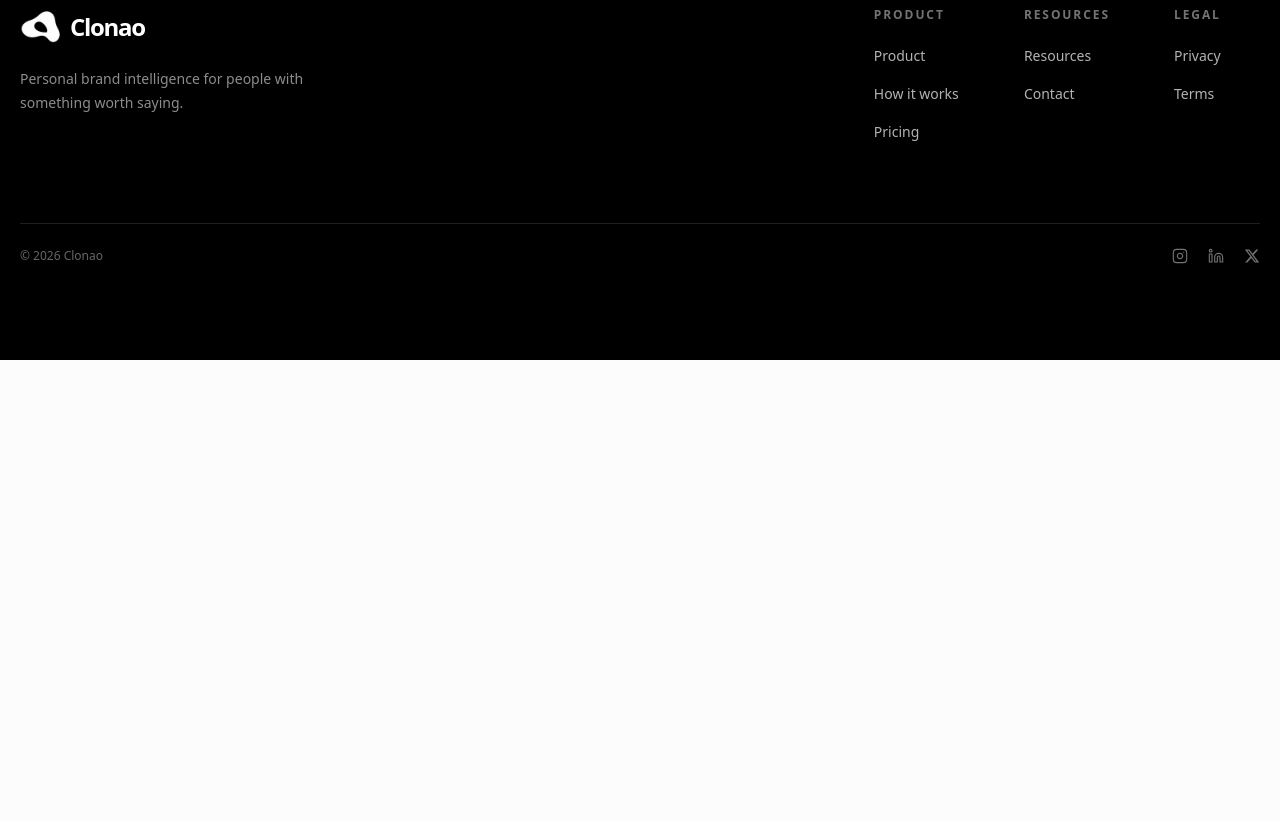
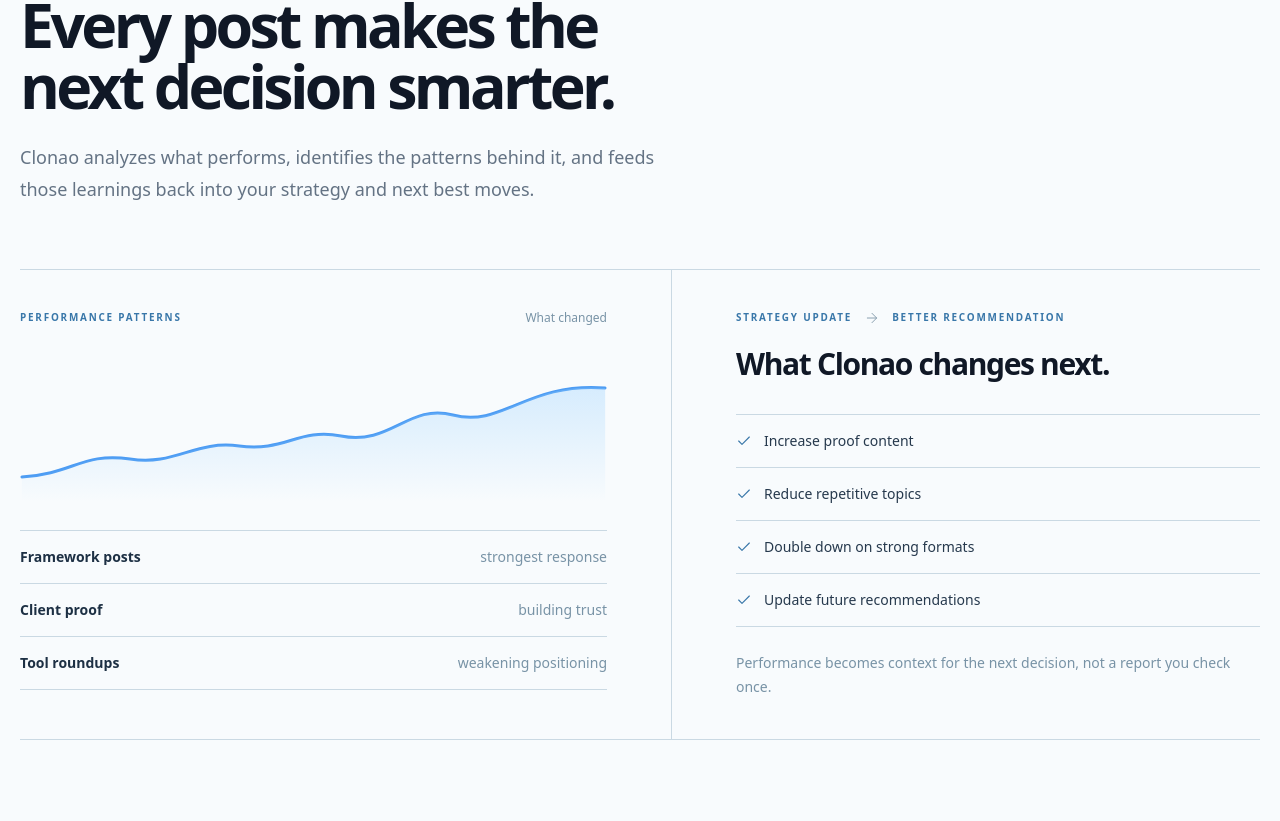
Before and after one commit to veokleo-create07/linkeldn.tool.100k, a Next.js app: page /product in a window 1280 px wide. Shown: the part 2439-3260 px from the top of the page. Before the commit the page ends 2799 px from the top, so only its background shows below. Built offline with nearby package versions, Linux system fonts and the light colour scheme.

Commit message:
feat: add editorial product learn section

```diff
--- a/src/app/(marketing)/product/page.tsx
+++ b/src/app/(marketing)/product/page.tsx
@@ -1,6 +1,7 @@
 import { ProductHero } from "@/components/marketing/product-hero";
 import { ProductCards } from "@/components/marketing/product-cards";
 import { ProductCreate } from "@/components/marketing/product-create";
+import { ProductLearn } from "@/components/marketing/product-learn";
 
 export default function ProductPage() {
   return (
@@ -8,6 +9,7 @@ export default function ProductPage() {
       <ProductHero />
       <ProductCards />
       <ProductCreate />
+      <ProductLearn />
     </>
   );
 }
--- a/src/components/marketing/product-learn.tsx
+++ b/src/components/marketing/product-learn.tsx
@@ -1,98 +1,84 @@
-import { ArrowRight, Check, RefreshCw, Route, TrendingDown, TrendingUp } from "lucide-react";
+import { ArrowRight, Check } from "lucide-react";
 
-const performancePatterns = [
-  { label: "Framework posts", detail: "strongest response", icon: TrendingUp, tone: "text-[#2f8b68]" },
-  { label: "Client proof", detail: "building trust", icon: TrendingUp, tone: "text-[#3977a9]" },
-  { label: "Tool roundups", detail: "weakening positioning", icon: TrendingDown, tone: "text-[#a06f24]" },
+const insights = [
+  ["Framework posts", "strongest response"],
+  ["Client proof", "building trust"],
+  ["Tool roundups", "weakening positioning"],
 ];
 
-const strategyChanges = [
+const changes = [
   "Increase proof content",
   "Reduce repetitive topics",
   "Double down on strong formats",
-  "Update next recommendations",
+  "Update future recommendations",
 ];
 
 export function ProductLearn() {
   return (
     <section aria-labelledby="product-learn-heading" className="bg-[#f8fbfd] py-24 sm:py-28 lg:py-36">
-      <div className="marketing-container grid items-center gap-12 lg:grid-cols-[minmax(0,1.22fr)_minmax(0,0.78fr)] lg:gap-20">
-        <LearnPreview />
-        <div className="max-w-xl lg:order-2">
+      <div className="marketing-container">
+        <div className="max-w-3xl">
           <p className="text-[0.68rem] font-semibold uppercase tracking-[0.22em] text-[#3977a9]">Learn</p>
           <h2 id="product-learn-heading" className="text-balance mt-5 text-4xl font-semibold leading-[1.02] tracking-[-0.06em] text-[#101826] sm:text-5xl lg:text-[3.8rem]">
             Every post makes the next decision smarter.
           </h2>
-          <p className="mt-6 max-w-lg text-base leading-7 text-[#647384] sm:text-lg sm:leading-8">
-            Clonao turns performance into clear signals, updates your strategy, and improves what it recommends next.
+          <p className="mt-6 max-w-2xl text-base leading-7 text-[#647384] sm:text-lg sm:leading-8">
+            Clonao analyzes what performs, identifies the patterns behind it, and feeds those learnings back into your strategy and next best moves.
           </p>
         </div>
 
+        <div className="mt-14 border-y border-[#cad9e3] sm:mt-16">
+          <div className="grid lg:grid-cols-[minmax(0,1.05fr)_minmax(0,0.95fr)]">
+            <div className="py-8 sm:py-10 lg:pr-16">
+              <div className="flex items-center justify-between gap-6">
+                <p className="text-[0.62rem] font-semibold uppercase tracking-[0.18em] text-[#3977a9]">Performance patterns</p>
+                <span className="text-xs text-[#7893a6]">What changed</span>
+              </div>
+
+              <div className="mt-8 h-36 w-full" aria-label="Illustrative performance trend showing stronger response over time" role="img">
+                <svg viewBox="0 0 640 144" className="h-full w-full overflow-visible" fill="none" preserveAspectRatio="none">
+                  <path d="M2 119C58 116 68 94 120 101C170 108 190 82 239 88C289 94 303 70 350 78C404 88 424 45 472 57C526 70 552 24 638 30" stroke="#4d9cf3" strokeWidth="3" strokeLinecap="round" />
+                  <path d="M2 119C58 116 68 94 120 101C170 108 190 82 239 88C289 94 303 70 350 78C404 88 424 45 472 57C526 70 552 24 638 30V144H2V119Z" fill="url(#learn-fill)" opacity=".34" />
+                  <defs>
+                    <linearGradient id="learn-fill" x1="320" y1="20" x2="320" y2="144" gradientUnits="userSpaceOnUse">
+                      <stop stopColor="#8ccbff" />
+                      <stop offset="1" stopColor="#8ccbff" stopOpacity="0" />
+                    </linearGradient>
+                  </defs>
+                </svg>
+              </div>
+
+              <div className="mt-7 divide-y divide-[#cad9e3] border-y border-[#cad9e3]">
+                {insights.map(([label, detail]) => (
+                  <div key={label} className="flex items-center justify-between gap-5 py-4">
+                    <span className="text-sm font-semibold text-[#1d3044]">{label}</span>
+                    <span className="text-right text-sm text-[#7893a6]">{detail}</span>
+                  </div>
+                ))}
+              </div>
+            </div>
+
+            <div className="border-t border-[#cad9e3] py-8 sm:py-10 lg:border-l lg:border-t-0 lg:pl-16">
+              <div className="flex items-center gap-3">
+                <p className="text-[0.62rem] font-semibold uppercase tracking-[0.18em] text-[#3977a9]">Strategy update</p>
+                <ArrowRight className="size-4 text-[#8aa0b0]" strokeWidth={1.5} aria-hidden="true" />
+                <span className="text-[0.62rem] font-semibold uppercase tracking-[0.18em] text-[#3977a9]">Better recommendation</span>
+              </div>
+              <h3 className="mt-5 text-2xl font-semibold tracking-[-0.045em] text-[#101826] sm:text-3xl">What Clonao changes next.</h3>
+
+              <div className="mt-8 divide-y divide-[#cad9e3] border-y border-[#cad9e3]">
+                {changes.map((change) => (
+                  <div key={change} className="flex items-center gap-3 py-4">
+                    <Check className="size-4 shrink-0 text-[#3977a9]" strokeWidth={1.7} aria-hidden="true" />
+                    <span className="text-sm font-medium text-[#26394d]">{change}</span>
+                  </div>
+                ))}
+              </div>
+              <p className="mt-6 text-sm leading-6 text-[#7893a6]">Performance becomes context for the next decision, not a report you check once.</p>
+            </div>
+          </div>
+        </div>
       </div>
     </section>
   );
 }
-
-function LearnPreview() {
-  return (
-    <div aria-label="Clonao performance learning and strategy update preview" className="relative rounded-[1.625rem] border border-white/80 bg-[linear-gradient(145deg,rgba(241,247,250,0.94),rgba(194,211,222,0.78))] p-2 shadow-[0_30px_66px_-36px_rgba(20,65,103,0.58)] backdrop-blur-2xl sm:p-3">
-      <div className="pointer-events-none absolute inset-0 rounded-[1.625rem] bg-[linear-gradient(135deg,rgba(255,255,255,0.64),rgba(255,255,255,0.08)_48%,rgba(133,157,173,0.15))]" aria-hidden="true" />
-      <div className="relative overflow-hidden rounded-[1.2rem] border border-white/80 bg-[#f8fbfd]/72 shadow-[0_18px_48px_-34px_rgba(16,24,38,0.5)]">
-        <div className="pointer-events-none absolute bottom-[-5rem] left-1/2 size-64 -translate-x-1/2 rounded-full bg-[#8ccbff]/18 blur-3xl" aria-hidden="true" />
-        <div className="relative grid items-stretch lg:grid-cols-[minmax(0,0.9fr)_4rem_minmax(0,1.3fr)]">
-          <section className="p-5 sm:p-7 lg:p-8" aria-labelledby="performance-patterns-heading">
-            <p className="text-[0.62rem] font-semibold uppercase tracking-[0.18em] text-[#3977a9]">Performance patterns</p>
-            <div className="mt-2 flex items-center gap-2.5">
-              <TrendingUp className="size-5 text-[#101826]" strokeWidth={1.55} aria-hidden="true" />
-              <h3 id="performance-patterns-heading" className="text-xl font-semibold tracking-[-0.045em] text-[#101826]">What performed</h3>
-            </div>
-            <div className="mt-5 divide-y divide-[#cad9e3]/80 border-y border-[#cad9e3]/80">
-              {performancePatterns.map(({ label, detail, icon: Icon, tone }) => (
-                <div key={label} className="flex items-center gap-3 py-4">
-                  <Icon className={`size-4 shrink-0 ${tone}`} strokeWidth={1.7} aria-hidden="true" />
-                  <div className="min-w-0">
-                    <p className="text-sm font-semibold text-[#1d3044]">{label}</p>
-                    <p className="mt-1 text-xs leading-5 text-[#7893a6]">{detail}</p>
-                  </div>
-                </div>
-              ))}
-            </div>
-            <p className="mt-4 text-xs leading-5 text-[#7893a6]">Real performance becomes useful context.</p>
-          </section>
-
-          <div className="relative flex items-center justify-center px-5 py-1 lg:px-0 lg:py-8" aria-hidden="true">
-            <span className="h-px w-full bg-[#71899a]/45" />
-            <span className="absolute flex size-8 items-center justify-center rounded-full border border-white/90 bg-[#eef5f9]/90 text-[#2563a6] shadow-[0_8px_18px_-12px_rgba(20,65,103,0.7)]">
-              <ArrowRight className="size-4" strokeWidth={1.6} />
-            </span>
-          </div>
-
-          <section className="border-t border-[#cad9e3]/80 bg-white/28 p-5 sm:p-7 lg:border-l lg:border-t-0 lg:p-8" aria-labelledby="strategy-update-heading">
-            <div className="flex items-end justify-between gap-4">
-              <div>
-                <p className="text-[0.62rem] font-semibold uppercase tracking-[0.18em] text-[#2563a6]">Insight → strategy update</p>
-                <div className="mt-2 flex items-center gap-2.5">
-                  <RefreshCw className="size-5 text-[#101826]" strokeWidth={1.55} aria-hidden="true" />
-                  <h3 id="strategy-update-heading" className="text-xl font-semibold tracking-[-0.045em] text-[#101826]">What Clonao changes</h3>
-                </div>
-              </div>
-              <Route className="hidden size-5 text-[#3977a9] sm:block" strokeWidth={1.55} aria-hidden="true" />
-            </div>
-            <div className="mt-5 divide-y divide-[#cad9e3]/80 border-y border-[#cad9e3]/80">
-              {strategyChanges.map((change) => (
-                <div key={change} className="flex items-center gap-3 py-3.5">
-                  <span className="flex size-5 shrink-0 items-center justify-center rounded-full bg-[#e2f1fb] text-[#2563a6]"><Check className="size-3" strokeWidth={2} aria-hidden="true" /></span>
-                  <span className="text-sm font-medium text-[#1d3044]">{change}</span>
-                </div>
-              ))}
-            </div>
-            <div className="mt-5 flex items-center gap-2 text-xs font-medium text-[#3977a9]">
-              <span className="size-1.5 rounded-full bg-[#4d9cf3]" aria-hidden="true" />
-              Feeding this back into your next recommendation.
-            </div>
-          </section>
-        </div>
-      </div>
-    </div>
-  );
-}
```
